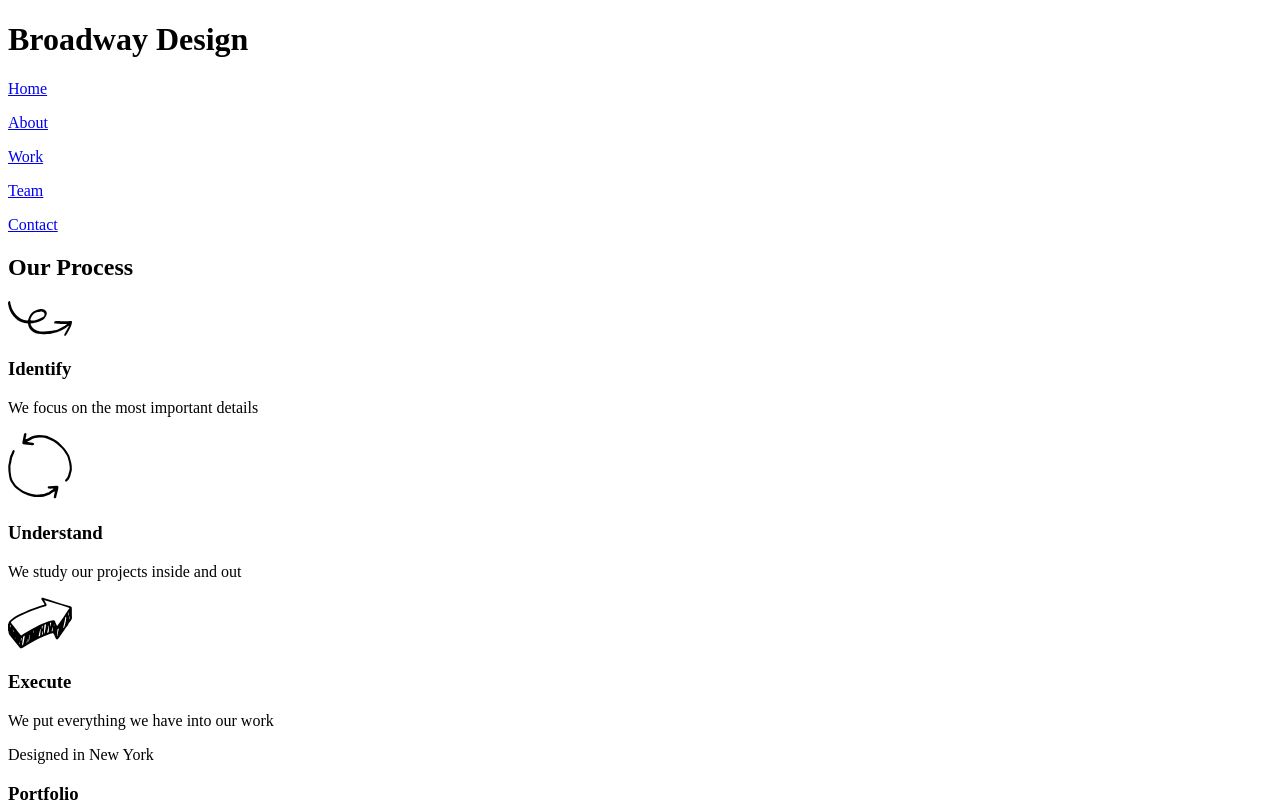
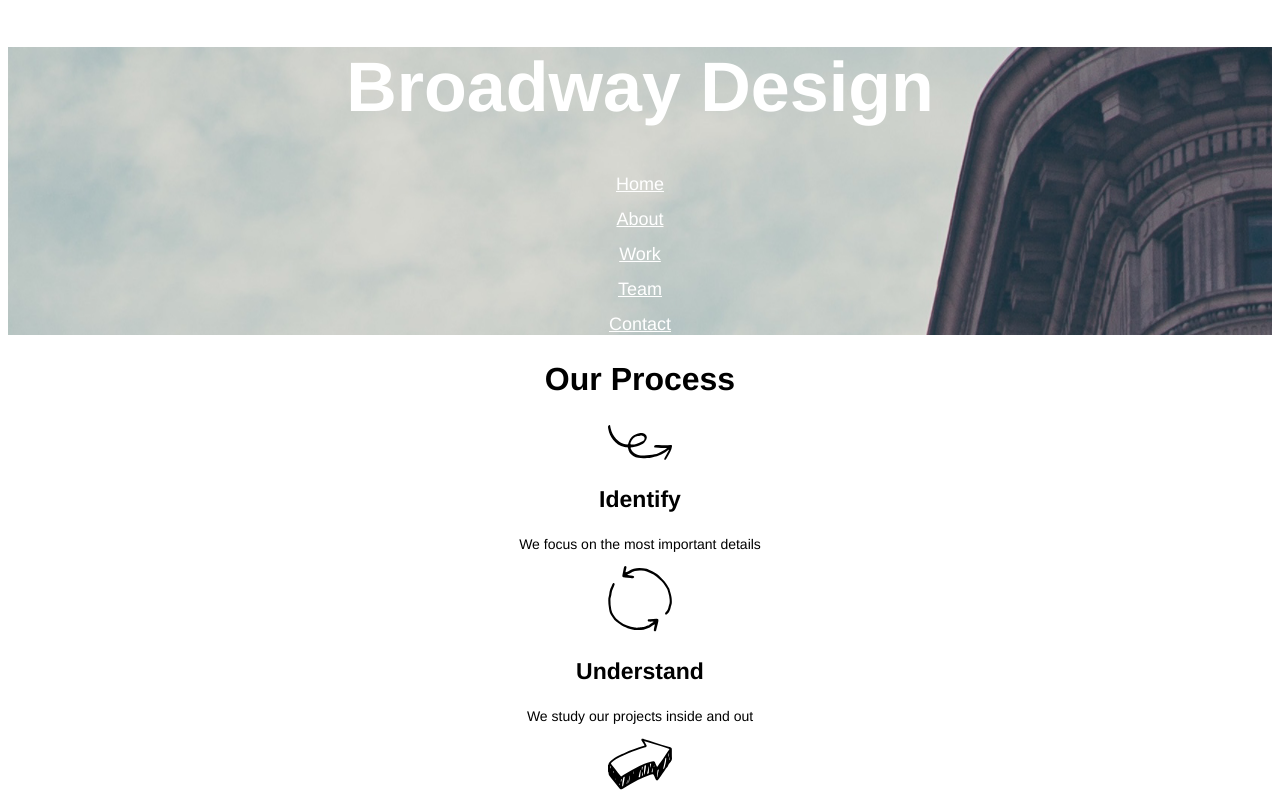
Before and after one commit to MartinGras95/broadway, a plain HTML site: page index.html in a window 1280 px wide. Shown: the top 808 px of the page. Drawn offline with Linux system fonts and the light colour scheme.

Commit message:
Css started

```diff
--- a/index.html
+++ b/index.html
@@ -6,14 +6,16 @@
   </head>
   <body>
     <!--Header-->
-    <div id="Header">
+    <div id="header">
 
     <h1>Broadway Design</h1>
+    <nav>
     <p><a href="#header">Home</a></p>
-    <p><a href="#">About</a></p>
-    <p><a href="#">Work</a></p>
-    <p><a href="#">Team</a></p>
-    <p><a href="#">Contact</a></p>
+    <p><a href="#process">About</a></p>
+    <p><a href="#portfolio">Work</a></p>
+    <p><a href="#team">Team</a></p>
+    <p><a href="#contact">Contact</a></p>
+  </nav>
   </div>
 
   <!--Our Process section-->
@@ -34,6 +36,7 @@
   <p>We put everything we have into our work</p>
 </div>
 
+<!--Divider in the middle-->
 <div id="Designed">
   <p>Designed in New York</p>
 </div>
@@ -55,13 +58,16 @@
   <p>Twitter: @test</p>
 </div>
 
+<!--Footer-->
 <div id="footer">
   <p>&copy Broadway 2016
+    <nav>
   <a href="#Home">Home</a>
   <a href="#">About</a>
   <a href="#Work">Work</a>
   <a href="#">Team</a>
   <a href="#">Contact</a>
+</nav>
 </p>
 </div>
 
--- a/resources/css/style.css
+++ b/resources/css/style.css
@@ -0,0 +1,13 @@
+body{text-align: center; font-family: Helvetica; font-size: 14px;
+}
+
+h1{font-size: 70px; font-weight: bold; color: white;}
+
+nav a{font-size: 18px;  color: white;}
+
+#header{background-image: url("../images/background.png");}
+
+h2 {font-size: 32px;  font-weight: bold;}
+h3{font-size: 23px; font-weight: bold;}
+
+#footer{text-align: left; background-color: dimgray;}
```
